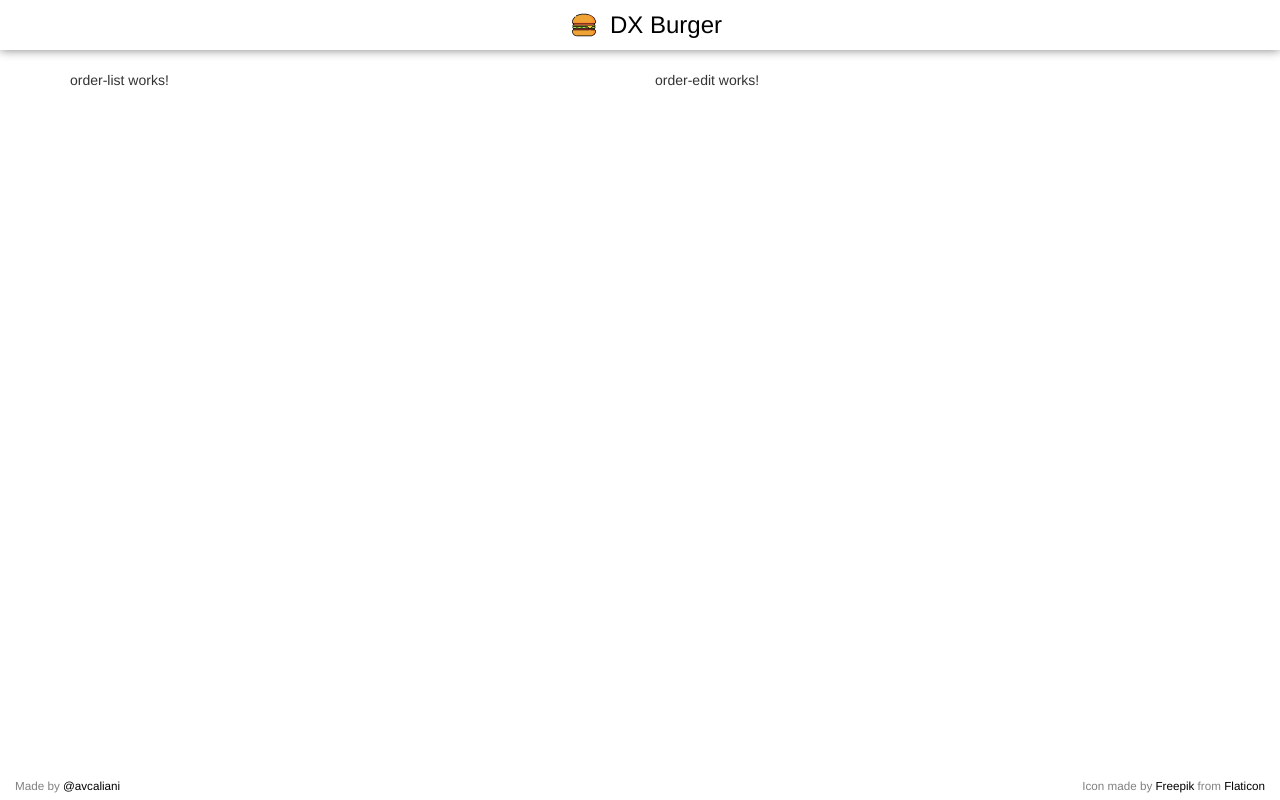
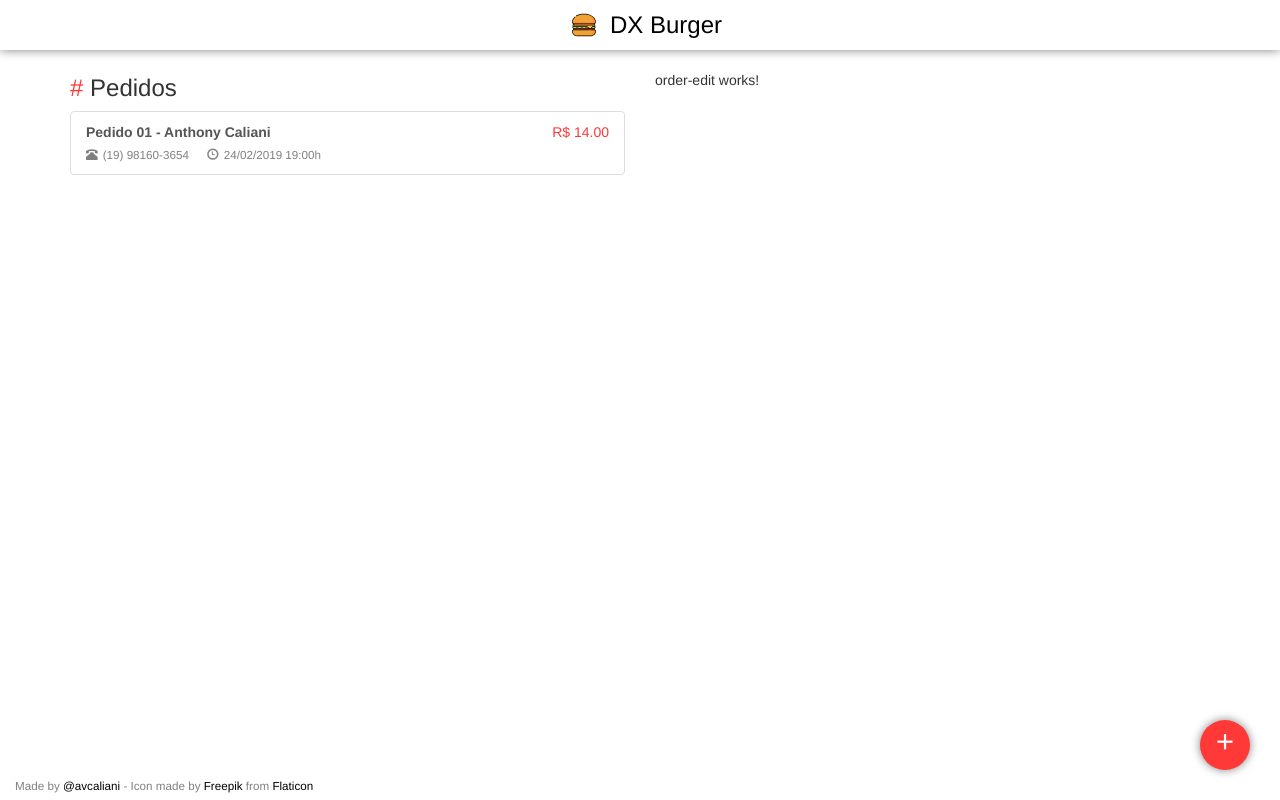
Before and after one commit to avcaliani/dx-burger, an Angular app in the folder dx-burger-web/: page / in a window 1280 px wide. Built offline with nearby package versions, Linux system fonts and the light colour scheme.

Commit message:
Styling Order List.

```diff
--- a/dx-burger-web/src/app/common/footer/footer.component.html
+++ b/dx-burger-web/src/app/common/footer/footer.component.html
@@ -1,6 +1,6 @@
 <div class="footer">
-  <div class="owner">Made by <a href="https://github.com/avcaliani" target="_blank">@avcaliani</a></div>
-  <div class="copyright">
+  <div class="copyright">Made by <a href="https://github.com/avcaliani" target="_blank">@avcaliani</a>
+     -
     Icon made by <a href="https://www.freepik.com/" title="Freepik">Freepik</a>
     from <a href="https://www.flaticon.com/" title="Flaticon">Flaticon</a>
     <!--<a href="http://creativecommons.org/licenses/by/3.0/" title="Creative Commons BY 3.0" target="_blank">CC 3.0 BY</a>-->
--- a/dx-burger-web/src/app/common/footer/footer.component.scss
+++ b/dx-burger-web/src/app/common/footer/footer.component.scss
@@ -21,10 +21,7 @@
             color: $accent;
         }
     }
-    .owner {
+    .copyright {
         display: inline-block;
     }
-    .copyright {
-        float: right;
-    }
 }
--- a/dx-burger-web/src/app/order/order-list/order-list.component.html
+++ b/dx-burger-web/src/app/order/order-list/order-list.component.html
@@ -1,3 +1,16 @@
-<p>
-  order-list works!
-</p>
+<h3 class="title"> <span class="accent">#</span> Pedidos</h3>
+<a href="#" class="add-button">+</a>
+<div class="list-group">
+  <a class="list-group-item order-item">
+    <span class="order-item-price">R$ 14.00</span>
+    <span class="order-item-title"> Pedido 01 - Anthony Caliani</span>
+    <span class="order-item-obs">
+      <span class="order-item-obs-phone">
+          <span class="glyphicon glyphicon-phone-alt" aria-hidden="true"></span>(19) 98160-3654
+      </span>
+      <span class="order-item-obs-date">
+          <span class="glyphicon glyphicon-time" aria-hidden="true"></span>24/02/2019 19:00h
+      </span>
+    </span>
+  </a>
+</div>
--- /dev/null
+++ b/dx-burger-web/src/app/order/order-list/order-list.component.scss
@@ -0,0 +1,65 @@
+@charset "UFT-8";
+
+@import "../../../styles.scss";
+
+.title {
+  margin-top: 5px;
+}
+
+.order-item {
+
+  &.active {
+    z-index: 2;
+    color: black;
+    background-color: white;
+    border-color: $accent;
+  }
+
+  &-title {
+    font-weight: bold;
+    display: block;
+    margin-bottom: 5px;
+  }
+
+  &-price {
+    float: right;
+    color: $accent;
+  }
+
+  &-obs {
+    display: block;
+    font-size: smaller;
+
+    &-phone,
+    &-date {
+      margin-right: 15px;
+      color: gray !important;
+
+      span {
+        margin-right: 5px;
+      }
+    }
+  }
+}
+
+.add-button {
+  border-radius: 50px;
+  background: $accent;
+  color: white;
+  width: 50px;
+  height: 50px;
+  display: block;
+  text-align: center;
+  font-size: 31px;
+  box-shadow: 0px 0px 10px 0px grey;
+  bottom: 30px;
+  right: 30px;
+  position: fixed;
+  z-index: 1000;
+  text-decoration: none;
+  transition: background .3s ease-in-out;
+
+  &:hover {
+    background: darken($accent, 10);
+  }
+}
--- a/dx-burger-web/src/app/order/order-list/order-list.component.ts
+++ b/dx-burger-web/src/app/order/order-list/order-list.component.ts
@@ -3,7 +3,7 @@ import { Component, OnInit } from '@angular/core';
 @Component({
   selector: 'app-order-list',
   templateUrl: './order-list.component.html',
-  styleUrls: ['./order-list.component.sass']
+  styleUrls: ['./order-list.component.scss']
 })
 export class OrderListComponent implements OnInit {
 
--- a/dx-burger-web/src/styles.scss
+++ b/dx-burger-web/src/styles.scss
@@ -1,4 +1,8 @@
 @charset "UTF-8";
 
-$primary: #000;
-$accent: #ff3838;
+$primary: #000 !default;
+$accent: #ff3838 !default;
+
+.accent {
+    color: $accent !important;
+}
```
Also changed, not shown: dx-burger-web/src/app/order/order-list/order-list.component.sass (deleted), 1 other file (tests, documents, lock files or other folders).
